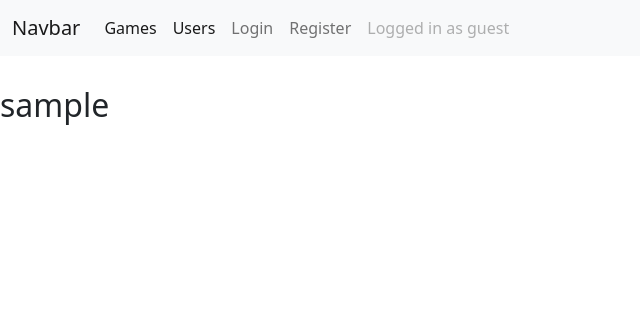
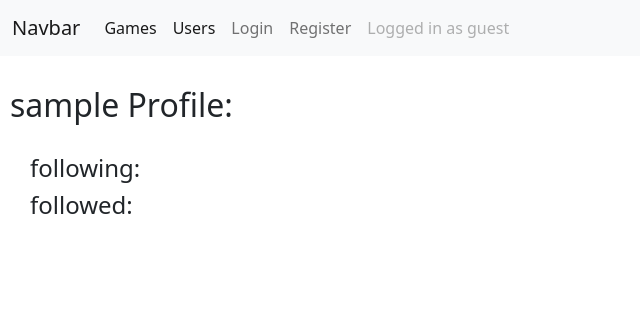
Before and after one commit to Krzys01k/BD2021-gamedb-neo4j, a Flask app: a page that uses FlaskApp/Templates/user_details.html in a window 1280 px wide. Shown: the top 316 px of the page, without its empty margins (0-640 px from the left). Run offline with Flask 2, Linux system fonts and the light colour scheme; data that the repository does not hold is empty.

Commit message:
profil z followersami i linkami do ich profili

```diff
--- a/FlaskApp/Templates/user_details.html
+++ b/FlaskApp/Templates/user_details.html
@@ -4,5 +4,26 @@
 {% if name == user_name%}
 <h1>Your profile:</h1>
 {% endif %}
-<h2>{{user_name}}</h2>
+<h2 style="margin-left:10px"> {{user_name}} Profile:</h2>
+
+<div style="margin:30px; width:200px; ">
+    <h4>following:</h4>
+        <div class="scrollspy-example" style="max-height:300px; overflow-y: scroll; overflow-x:hidden">
+            {% for f in following %}
+            <div class="container" style="margin:10px" >
+                <a class="btn btn-dark" href="\users\{{f}}" style="width:100px;">{{ f }}</a>
+            </div>
+            {% endfor %}
+        </div>
+
+    <h4>followed:</h4>
+        <div class="scrollspy-example" style="max-height:300px; overflow-y: scroll; overflow-x:hidden">
+            {% for f in followed %}
+            <div class="container" style="margin:10px">
+                <a class="btn btn-dark" href="\users\{{f}}" style="width: 100px">{{ f }}</a>
+            </div>
+            {% endfor %}
+        </div>
+</div>
+
 {%endblock%}
--- a/FlaskApp/app.py
+++ b/FlaskApp/app.py
@@ -44,6 +44,24 @@ def get_games():
         return games
 
 
+def get_followed(name):
+    with driver.session() as session:
+        followed_nodes = session.run("match (u:User)<-[f:FOLLOWS]-(u2:User{name:'%s'}) return (u)" % name)
+        followed = []
+        for node in followed_nodes.data():
+            followed.append(node['u']['name'])
+
+        return followed
+
+def get_following(name):
+    with driver.session() as session:
+        following_nodes = session.run("match (u:User)-[f:FOLLOWS]->(u2:User{name:'%s'}) return (u)" % name)
+        following = []
+        for node in following_nodes.data():
+            following.append(node['u']['name'])
+
+        return following
+
 @app.route('/')
 def hello_world():
     return render_template("base.html", message="Hello !!!!", name=name)
@@ -73,7 +91,10 @@ def users():
 @app.route('/users/<user_name>', methods=['POST', 'GET'])
 def user_details(user_name):
     global name
-    return render_template("user_details.html", name=name, user_name=user_name)
+    followed = get_followed(user_name)
+    following = get_following(user_name)
+
+    return render_template("user_details.html", name=name, user_name=user_name, followed=followed, following=following)
 
 @app.route('/login', methods=['POST', 'GET'])
 def login():
```
